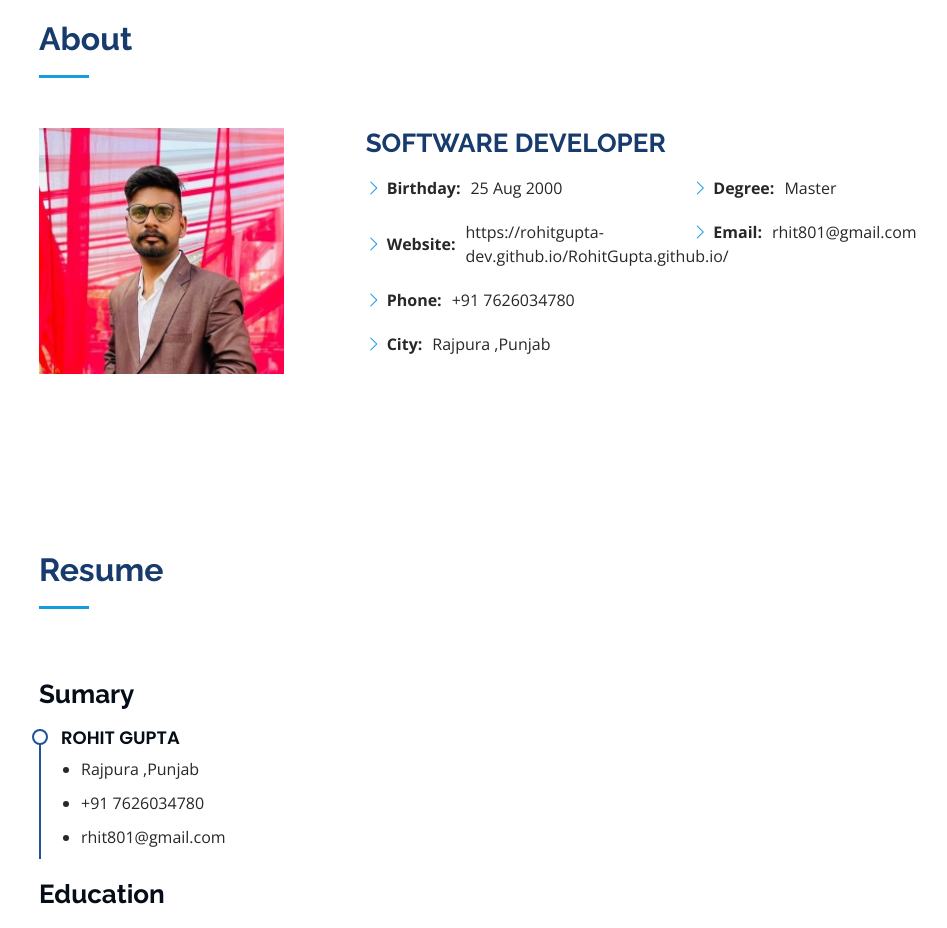
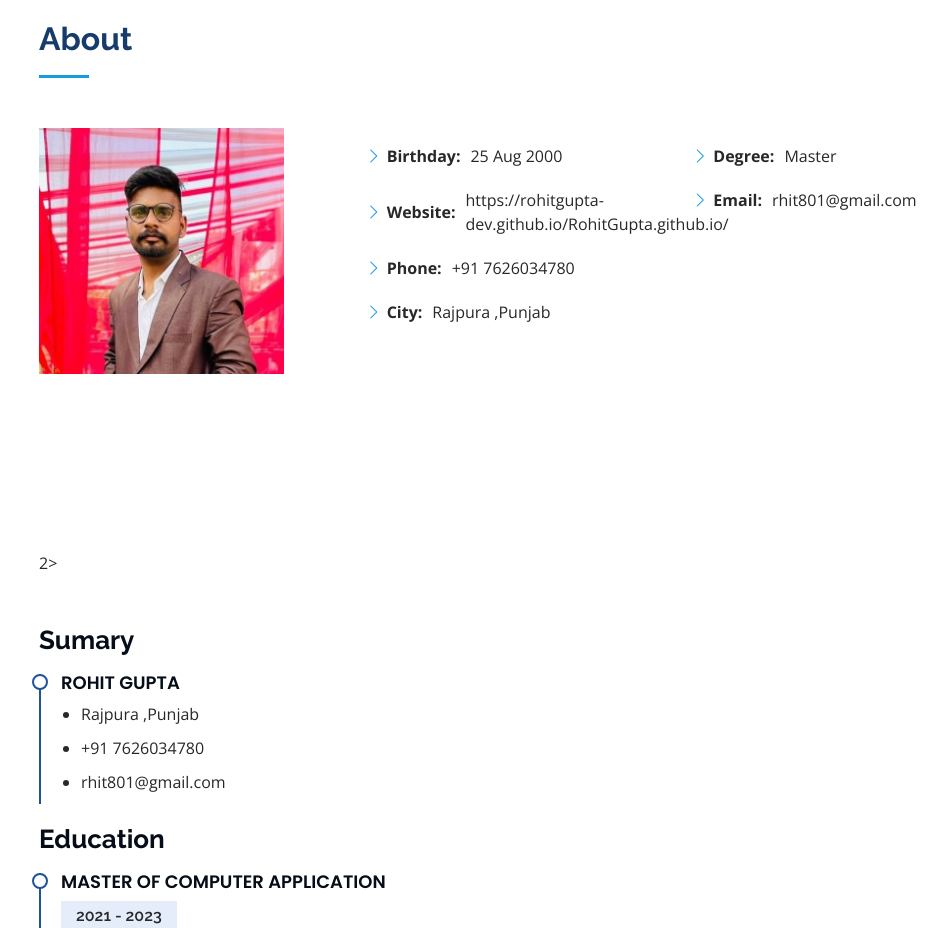
Before and after one commit to RohitGupta-dev/Info.github.io, a plain HTML site: page index.html in a window 1280 px wide. Shown: the part 840-1768 px from the top of the page, without its empty margins (273-1220 px from the left). Drawn offline with nearby package versions, Linux system fonts and the light colour scheme.

Commit message:
Update index.html

```diff
--- a/index.html
+++ b/index.html
@@ -93,8 +93,7 @@
             <img src="./img/rohit.jpg" class="img-fluid" alt="">
           </div>
           <div class="col-lg-8 pt-4 pt-lg-0 content" data-aos="fade-left">
-            <h3>SOFTWARE DEVELOPER
-              </h3>
+
             <p class="fst-italic">
 
             </p>
@@ -234,7 +233,7 @@
       <div class="container">
 
         <div class="section-title">
-          <h2>Resume</h2>
+        2>
          </div>
 
         <div class="row">
```
